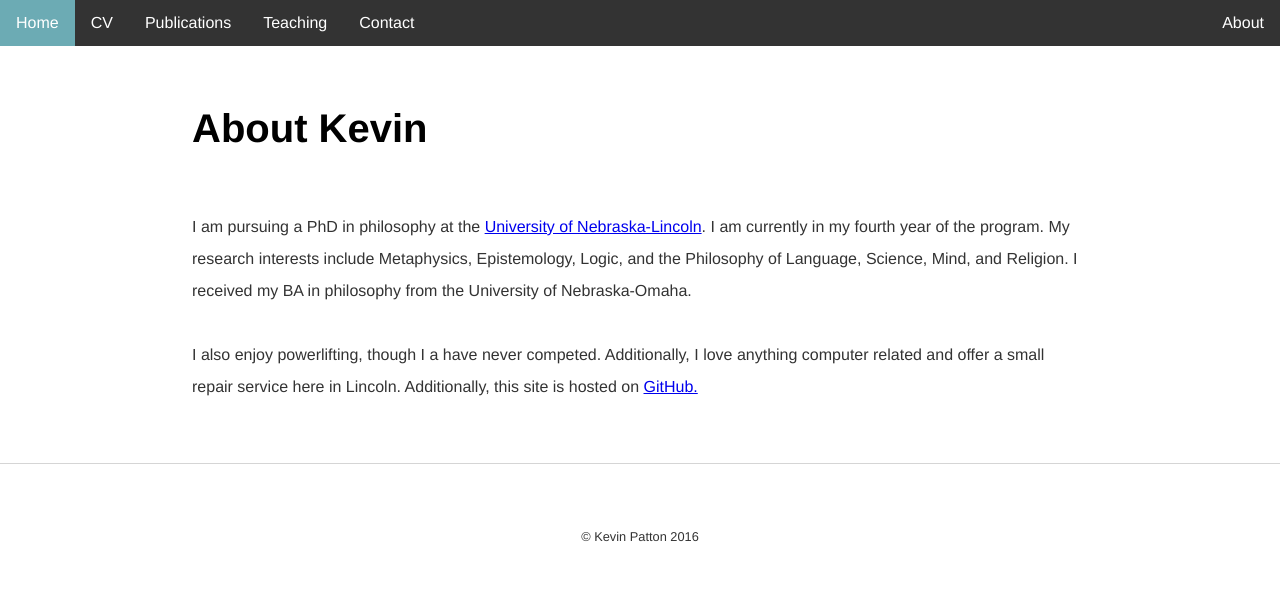
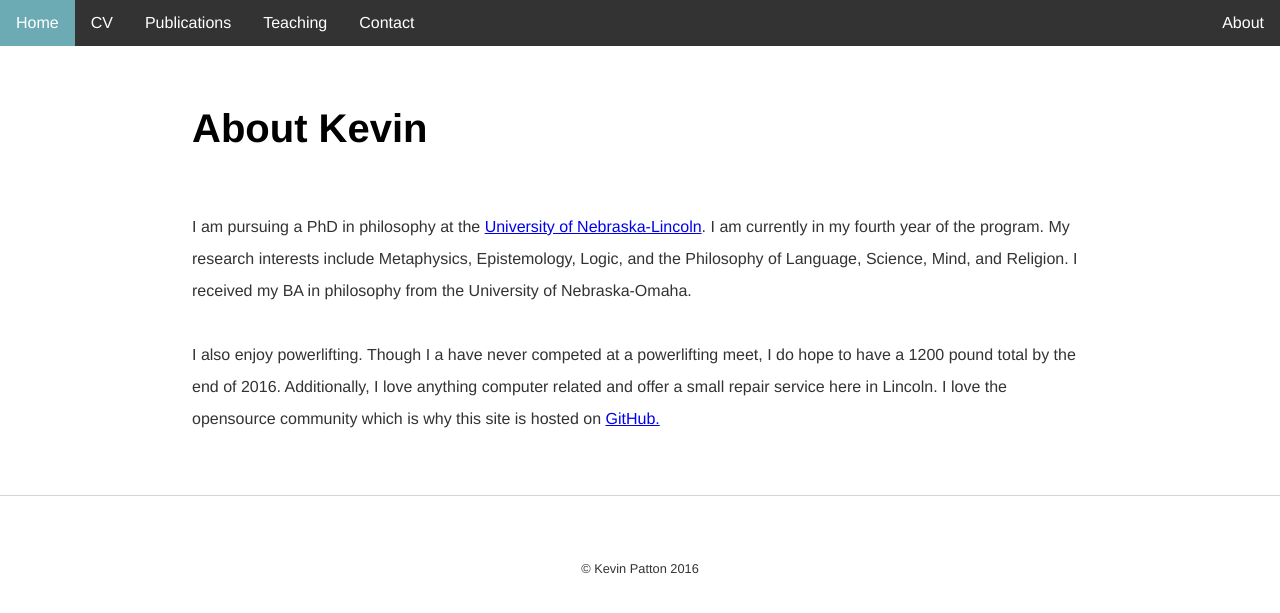
Before and after one commit to kevinjpatton/kevinjpatton.github.io, a Jekyll site: the page built from about/index.html, in a window 1280 px wide. Shown: the top 613 px of the page. Built offline with Jekyll 4.4.1, drawn with Linux system fonts in a browser that asks for light colours; Markdown is read by kramdown in place of the engine named in the settings.

Commit message:
Update index.html

```diff
--- a/about/index.html
+++ b/about/index.html
@@ -3,4 +3,4 @@
 title: About Kevin
 ---
 <h1>{{ page.title }}</h1>
-<p>I am pursuing a PhD in philosophy at the <a href="http://www.unl.edu/philosophy/graduate-students#patton" target="_blank">University of Nebraska-Lincoln</a>.  I am currently in my fourth year of the program.  My research interests include Metaphysics, Epistemology, Logic, and the Philosophy of Language, Science, Mind, and Religion.  I received my BA in philosophy from the University of Nebraska-Omaha.  <br><br>I also enjoy powerlifting, though I a have never competed.  Additionally, I love anything computer related and offer a small repair service here in Lincoln.  Additionally, this site is hosted on <a href="https://github.com" target="_blank">GitHub.</a></p>
+<p>I am pursuing a PhD in philosophy at the <a href="http://www.unl.edu/philosophy/graduate-students#patton" target="_blank">University of Nebraska-Lincoln</a>.  I am currently in my fourth year of the program.  My research interests include Metaphysics, Epistemology, Logic, and the Philosophy of Language, Science, Mind, and Religion.  I received my BA in philosophy from the University of Nebraska-Omaha.  <br><br>I also enjoy powerlifting.  Though I a have never competed at a powerlifting meet, I do hope to have a 1200 pound total by the end of 2016.  Additionally, I love anything computer related and offer a small repair service here in Lincoln.  I love the opensource community which is why this site is hosted on <a href="https://github.com" target="_blank">GitHub.</a></p>
```
